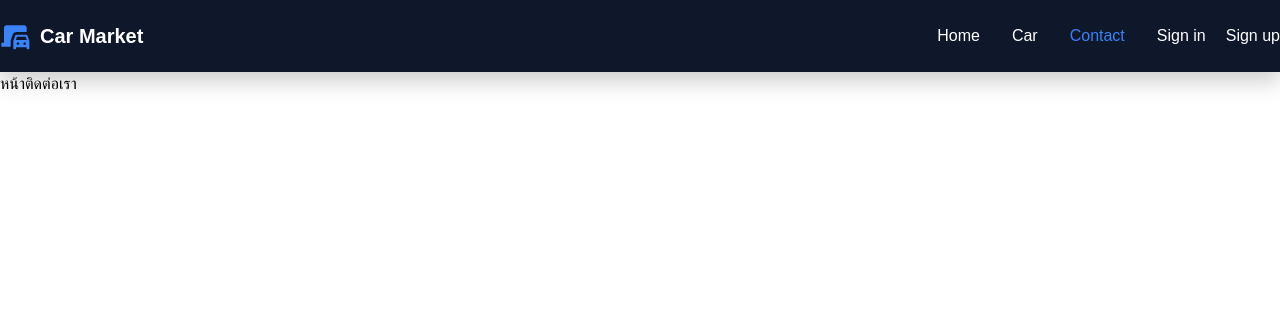
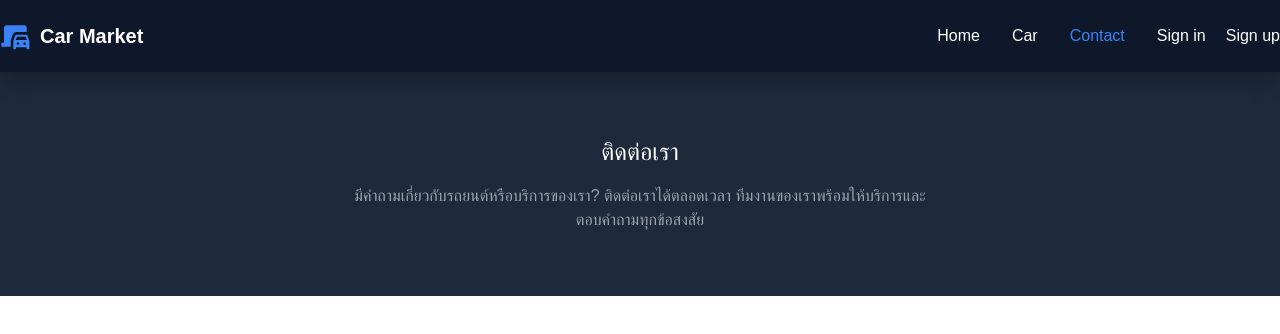
Before and after one commit to Fewdev1122/car-market, a React (Create React App) app: page /contact in a window 1280 px wide. Shown: the top 334 px of the page. Built offline with nearby package versions, Linux system fonts and the light colour scheme.

Commit message:
page contact -header

```diff
--- a/src/components/cartCar.jsx
+++ b/src/components/cartCar.jsx
@@ -7,7 +7,7 @@ import React from "react";
 export default function CartCar() {
 
   return (
-    <div className=" bg-[#0F172A] pb-10">
+    <div className=" bg-[#0F172A] pb-10 min-h-screen">
       <div className="container mx-auto px-4 ">
         <div className="py-4">
           <p className="text-white text-xl">รถยนต์ทั้งหมด</p>
@@ -16,7 +16,7 @@ export default function CartCar() {
           <div className="text-white flex flex-wrap md:justify-between gap-4 w-full flex-col md:flex-row">
             <div className="flex flex-col wd:w-[400px]">
               <label htmlFor="search">ค้นหา</label>
-              <input type="search" name="search" id="" placeholder="ค้นหาชื่อรถหรือยี่ห้อ..." className="bg-[#0F172A] border border-gray-700 text-sm px-4 py-2 rounded-lg" />
+              <input type="search" name="search" id="" placeholder="ค้นหาชื่อรถหรือยี่ห้อ..." className="bg-[#0F172A] border border-gray-700 text-sm px-4 py-2 rounded-lg lg:w-[400px]" />
             </div>
             <div className="flex flex-col">
               <label htmlFor="categories-brand">ยี่ห้อ</label>
@@ -55,7 +55,7 @@ export default function CartCar() {
             <div className="flex flex-col">
               <label htmlFor="price">ราคา</label>
               <select name="price" id="" className="bg-[#0F172A] border border-gray-700 text-sm px-4 py-2 rounded-lg">
-                <option value="AllPrice">ทั้งหมด</option>
+                <option  value="AllPrice">ทั้งหมด</option>
                 <option value="&lt; 1,000,000">ต่ำกว่า 1 ล้าน</option>
                 <option value="1,000,000-2,000,000">1-2 ล้าน</option>
                 <option value="2,000,000-3,000,000">2-3 ล้าน</option>
--- /dev/null
+++ b/src/components/headder.jsx
@@ -0,0 +1,16 @@
+import React from 'react'
+
+function headder() {
+  return (
+    <>
+      <div className="bg-[#1E293B] py-16">
+        <div className="container mx-auto text-center">
+          <h3 className="text-white text-2xl mb-4 ">ติดต่อเรา</h3>
+          <p className="text-gray-400">มีคำถามเกี่ยวกับรถยนต์หรือบริการของเรา? ติดต่อเราได้ตลอดเวลา ทีมงานของเราพร้อมให้บริการและ<br /> ตอบคำถามทุกข้อสงสัย</p>
+        </div>
+      </div>
+    </>
+  )
+}
+
+export default headder
--- a/src/data/cars.json
+++ b/src/data/cars.json
@@ -50,18 +50,5 @@
     "Fuel": "เบนซิน",
     "Detail": "เหมาะสำหรับผู้ที่ต้องการความสะดวกสบายและสไตล์ ราคาสุดพิเศษเพียง 2,800,000 บาท สนใจติดต่อเพื่อทดลองขับและดูรถได้เลย!",
     "Type": "Sedan"
-  },
-  {
-    "id": 5,
-    "brand": "M",
-    "model": "Mercedes",
-    "year": 2090,
-    "mileage": "20,002",
-    "price": "2,800,000",
-    "image": "ไม่มีภาพ",
-    "Gear": "อัตโนมัติ",
-    "Fuel": "เบนซิน",
-    "Detail": "เหมาะสำหรับผู้ที่ต้องการความสะดวกสบายและสไตล์ ราคาสุดพิเศษเพียง 2,800,000 บาท สนใจติดต่อเพื่อทดลองขับและดูรถได้เลย!",
-    "Type": "Sedan"
   }
 ]
--- a/src/pages/Contact.jsx
+++ b/src/pages/Contact.jsx
@@ -1,11 +1,12 @@
 import React from "react";
 import Navbar from "../components/Navbar";
+import Headder from "../components/headder";
 
 export default function Contact() {
   return (
     <>
       <Navbar />
-      <div>หน้าติดต่อเรา</div>
+      <Headder />
     </>
   )
 }
```
Also changed, not shown: src/pages/ontact.jsx (added).
